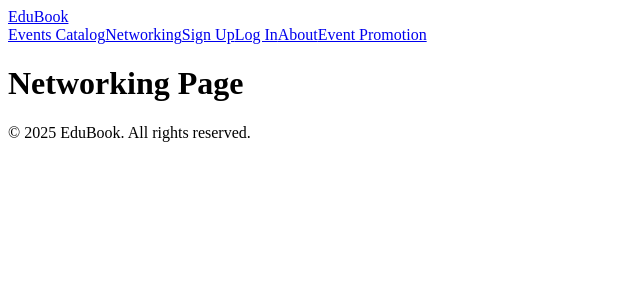
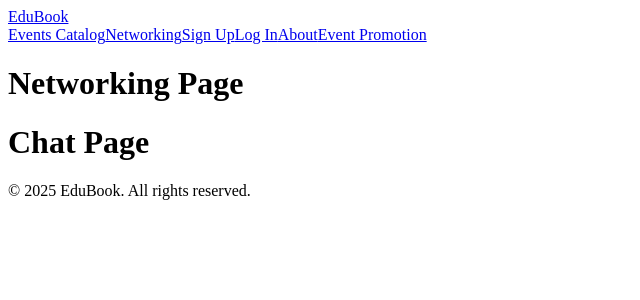
Before and after one commit to d-vafi/Ctrl-Alt-Elite, a React (Create React App) app in the folder frontend/: page /networking in a window 1280 px wide. Shown: the top 300 px of the page, without its empty margins (0-640 px from the left). Built offline with nearby package versions, Linux system fonts and the light colour scheme.

Commit message:
Add some more blank files for networking

```diff
--- /dev/null
+++ b/frontend/src/components/Networking/NetworkChat.jsx
@@ -0,0 +1,9 @@
+const NetworkChat = (otherUser) => {
+  return (
+    <div>
+      <h1>Chat Page</h1>
+    </div>
+  );
+};
+
+export default NetworkChat;
--- /dev/null
+++ b/frontend/src/components/Networking/NetworkList.jsx
@@ -0,0 +1,3 @@
+const NetworkList = (props) => {
+  props.map((user) => {});
+};
--- a/frontend/src/components/Networking/NetworkTinder.jsx
+++ b/frontend/src/components/Networking/NetworkTinder.jsx
@@ -1 +1,2 @@
 const NetworkTinder = () => {};
+export default NetworkTinder;
--- a/frontend/src/pages/Networking.jsx
+++ b/frontend/src/pages/Networking.jsx
@@ -1,7 +1,9 @@
+import NetworkChat from "../components/Networking/NetworkChat";
 const Networking = () => {
   return (
     <div>
       <h1>Networking Page</h1>
+      <NetworkChat />
     </div>
   );
 };
```
